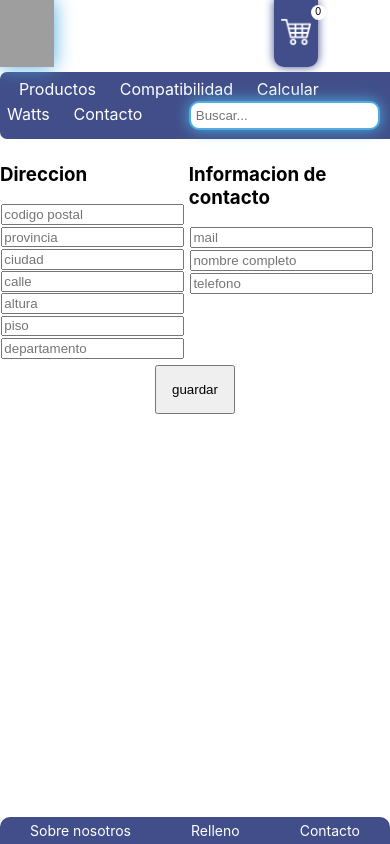
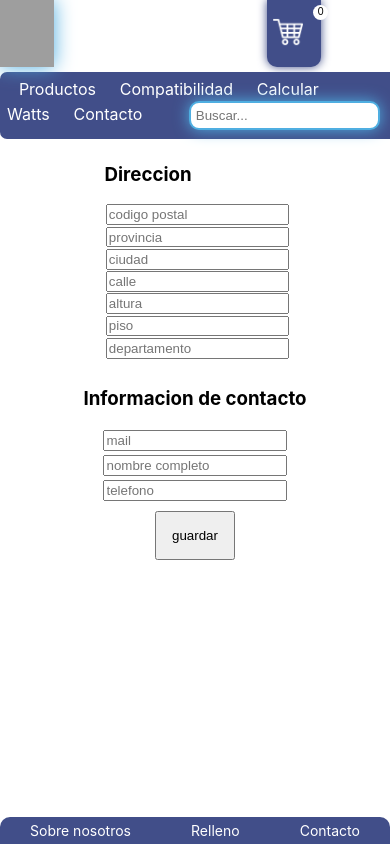
Before and after one commit to NahuelBorghi/bizzcustoms-nahuelborghi, a React (Create React App) app: page /userInfo in a window 390 px wide. Built offline with nearby package versions, Linux system fonts and the light colour scheme; grey boxes are pictures that could not be loaded.

Commit message:
arreglos para que se vea mejor en dispositivos mobiles

```diff
--- a/src/App.css
+++ b/src/App.css
@@ -49,6 +49,11 @@ header {
       height: 100%;
       max-width: 3rem;
       max-height: 3rem; }
+      @media screen and (max-width: 480px){
+        header .carrito{
+          width: 12%;
+        }
+      }
   header div button {
     border-color: #414E89;
     border-style: solid;
@@ -156,14 +161,15 @@ footer {
   border-top-left-radius: 10px;
   border-top-right-radius: 10px;
   z-index: 4; }
-
+#inicio{
+  display: flex;
+  justify-content: center;
+  align-items: center;
+}
   #inicio button{
     padding: 1.5%;
     background-color: inherit;
     border: 1px solid #4faee1;
     border-radius: 10px;
     font-size: 20px;
-  position: relative;
-  left: 45%;
-  top: 40%;
   }
--- a/src/components/Cart/Cart.scss
+++ b/src/components/Cart/Cart.scss
@@ -8,7 +8,7 @@
 }
 .content{
     margin: 5%;
-    justify-self: center;;
+    justify-self: center;
     grid-area: content;
     display: flex;
     flex-direction: column;
@@ -23,6 +23,19 @@
     }
     .total{grid-area: total;}
 }
+@media screen and (max-width: 480px){
+    .cart{
+        grid-template-areas: "title title buttons" "content content content" "total total total";
+    }
+    .content{
+        .cartItem{
+        flex-direction: column;
+        align-self: center;
+        padding: 2%;
+        img{max-height: 120px;}
+        }
+    }
+}
 .buttons{
     grid-area: buttons;
     button{background-color: inherit;border: 1.8px solid #4faee1;padding: 1%;font-weight: bolder;border-radius: 10px;transition: 1s;}
--- a/src/components/Finish/finish.scss
+++ b/src/components/Finish/finish.scss
@@ -19,3 +19,8 @@
         padding: 0 3%;
     }
 }
+@media screen and (max-width: 480px){
+    #orderInfo{
+        flex-direction: column;
+    }
+}
--- a/src/components/ItemDetailContainer/ItemDetailContainer.scss
+++ b/src/components/ItemDetailContainer/ItemDetailContainer.scss
@@ -44,3 +44,18 @@
         }
     }
 }
+@media screen and (max-width: 480px){
+    #Detail{
+        grid-template-areas: "img img" "datos datos" "controls controls" "cart cart";
+        #imgProduct{
+            width: 100%;
+            border-radius: 10%;
+            img{
+                max-width: 100%;
+            }
+        }
+        #cartButton{
+            margin-bottom: 5%;
+        }
+    }
+}
--- a/src/components/UserInfo/UserInfo.scss
+++ b/src/components/UserInfo/UserInfo.scss
@@ -25,3 +25,15 @@
         }
     }
 }
+@media screen and (max-width: 480px){
+    #userInfo{
+        #formInfo{
+        grid-template-areas: "direction" "contact" "button";
+        #contact{
+            display: flex;
+            flex-direction: column;
+            align-items: center;
+        }
+        }
+    }
+}
```
Lines whose indentation alone changed are shown as unchanged.
